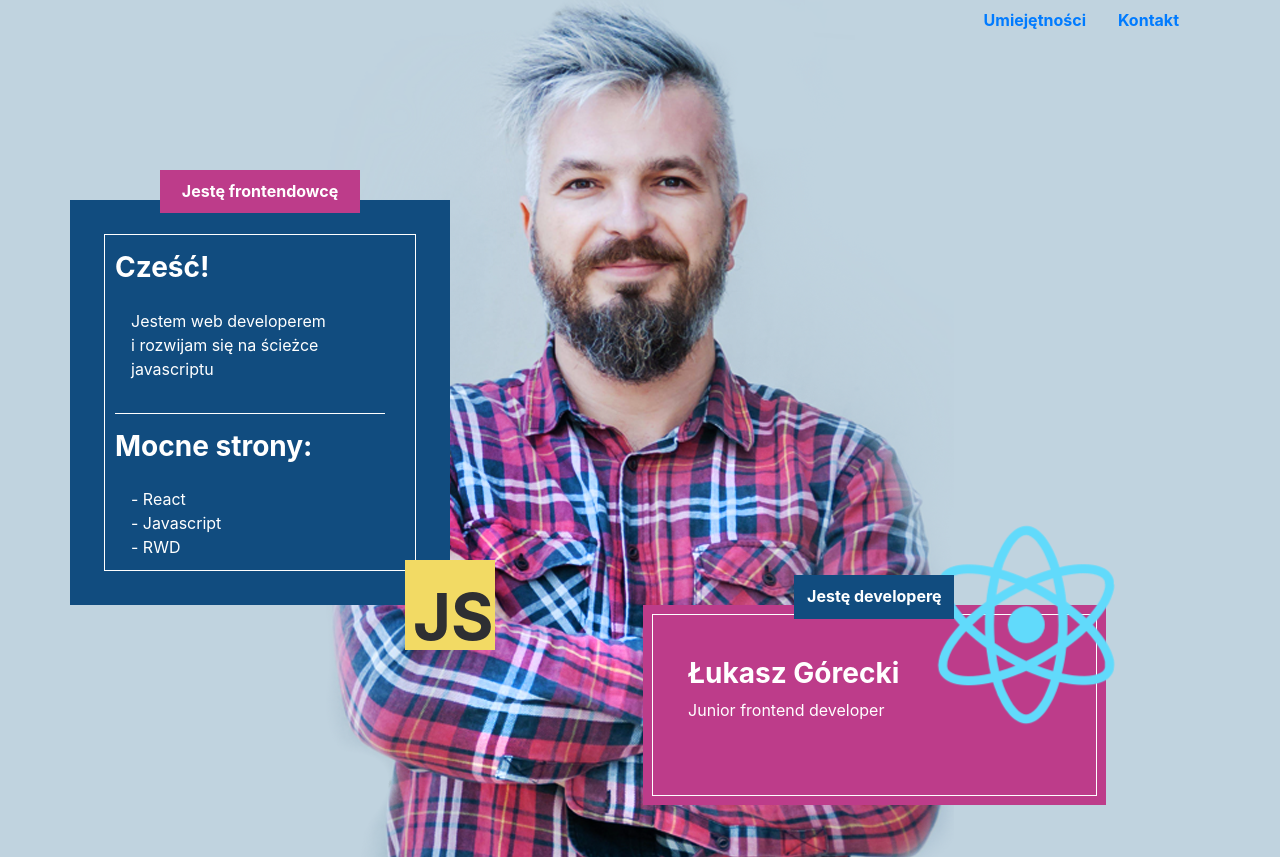
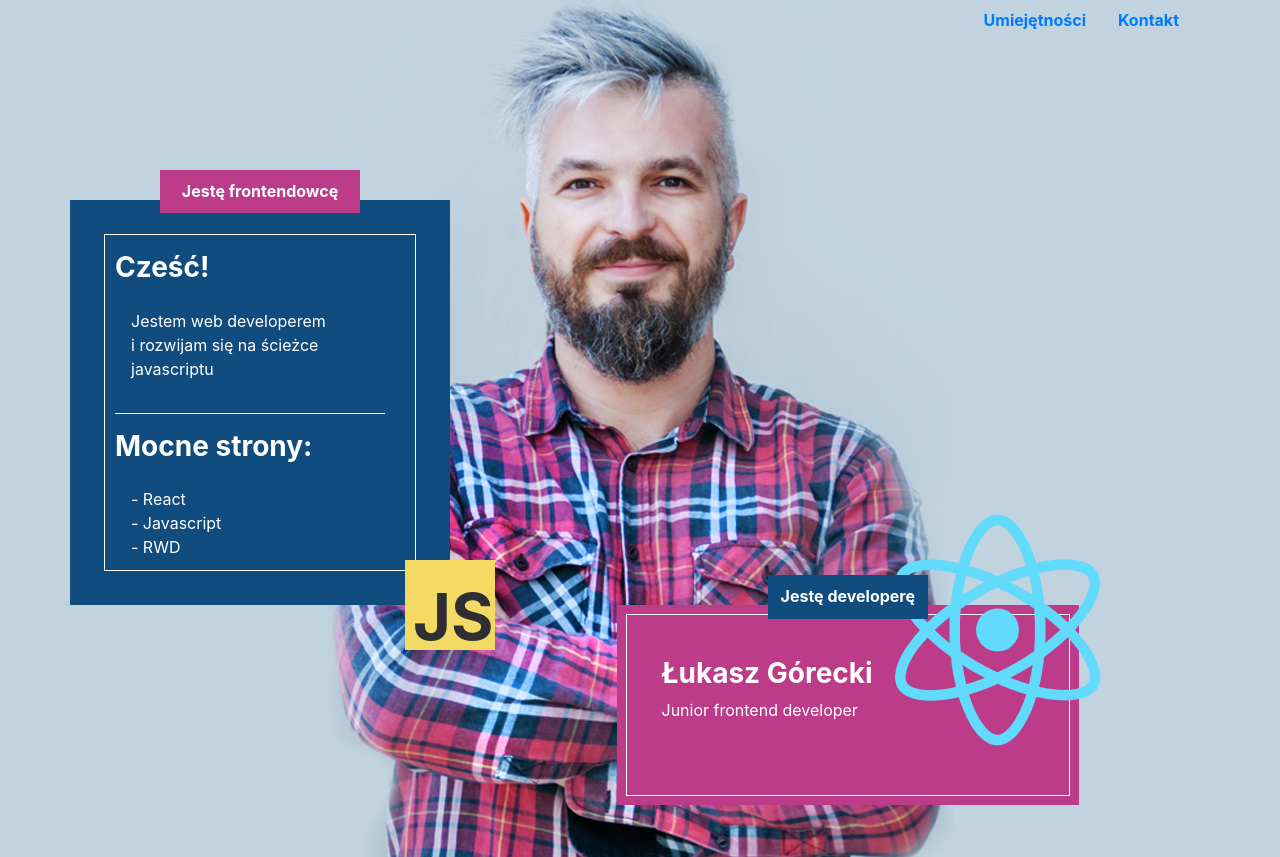
Before and after one commit to sq1fya/my-lp, a React (Create React App) app: page / in a window 1280 px wide. Built offline with nearby package versions, Linux system fonts and the light colour scheme.

Commit message:
make biger and align react logo

```diff
--- a/src/Logo.scss
+++ b/src/Logo.scss
@@ -2,7 +2,7 @@
 
 .App-logo {
   animation: App-logo-spin infinite 20s linear;
-  height: 30vmin;
+  height: 35vmin;
 }
 
 @keyframes App-logo-spin {
--- a/src/main.scss
+++ b/src/main.scss
@@ -73,8 +73,8 @@ button {
 // common part end
 
 .react-logo {
-  margin-left: -250px;
-  margin-top: -100px;
+  margin-left: -280px;
+  margin-top: -115px;
 }
 
 .right-box {
```
